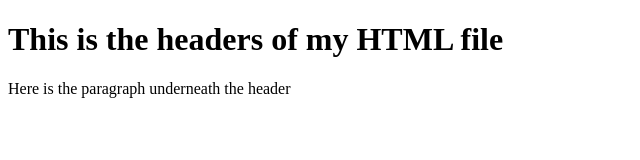
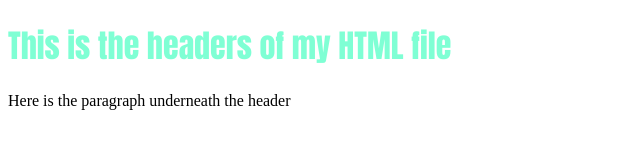
Before and after one commit to Jacqui-E-McGowan/Coding-Dojo-Test, a plain HTML site: page index.html in a window 1280 px wide. Shown: the whole page, without its empty margins (0-640 px from the left). Drawn offline with Linux system fonts and the light colour scheme.

Commit message:
Modified html and css files

```diff
--- a/index.html
+++ b/index.html
@@ -3,7 +3,8 @@
 <head>
     <meta charset="UTF-8">
     <meta name="viewport" content="width=device-width, initial-scale=1.0">
-    <title>Document</title>
+    <title>GitHub Practice</title>
+    <link rel="stylesheet" href="styles.css">
 </head>
 <body>
     <h1>This is the headers of my HTML file</h1>
--- /dev/null
+++ b/styles.css
@@ -0,0 +1,4 @@
+h1{
+    color: aquamarine;
+    font-family: Impact, Haettenschweiler, 'Arial Narrow Bold', sans-serif;
+}
```
